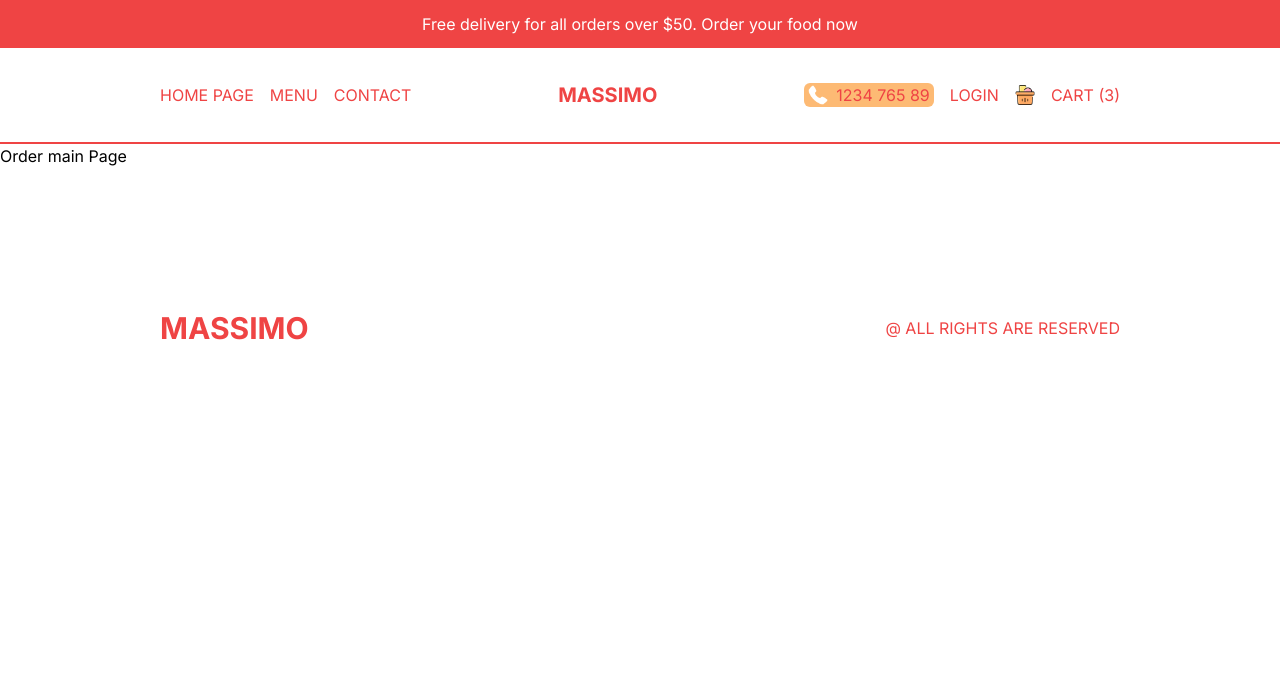
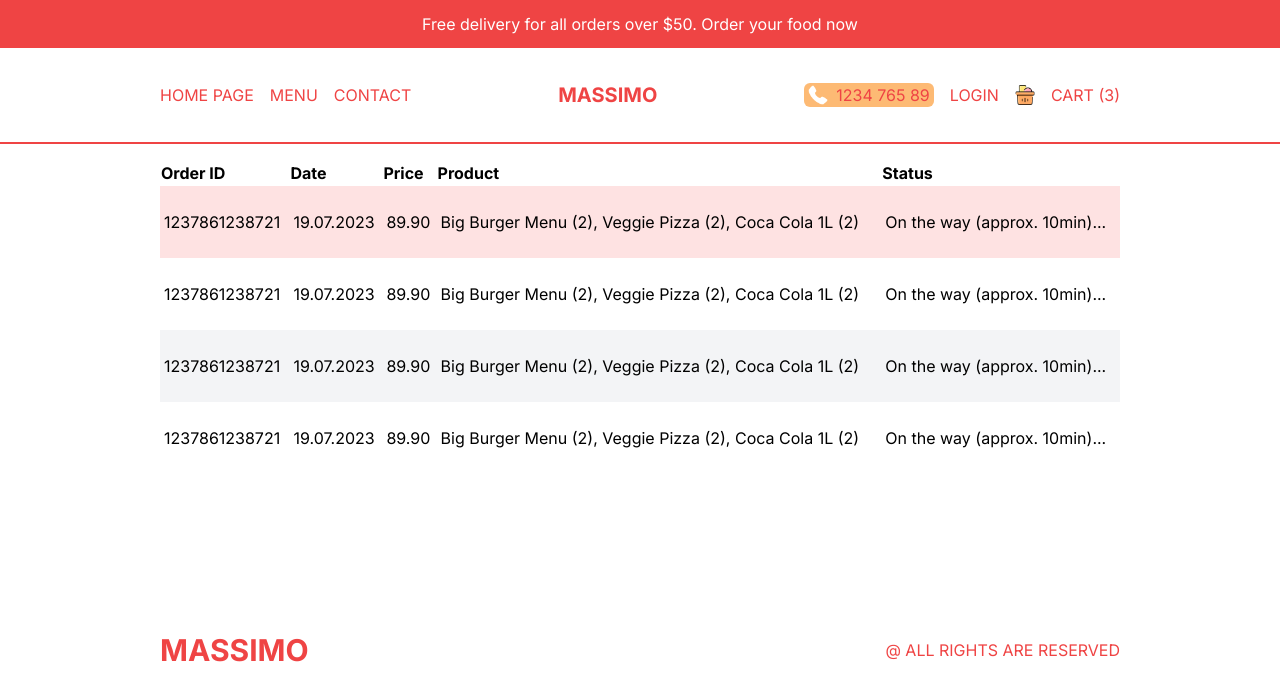
Before and after one commit to ArhamIT-003/Restaurant-UI, a Next.js app: page /orders in a window 1280 px wide. Shown: the top 700 px of the page. Built offline with nearby package versions, Linux system fonts and the light colour scheme.

Commit message:
Order page and all UI worked is completed.

```diff
--- a/src/app/orders/page.tsx
+++ b/src/app/orders/page.tsx
@@ -2,9 +2,65 @@
 
 const OrdersPage = () => {
   return (
-    <>
-      <main>Order main Page</main>
-    </>
+    <div className="p-4 lg:px-20 xl:px-40">
+      <table className="w-full">
+        <thead>
+          <tr className="text-left">
+            <th className="hidden md:hidden lg:block">Order ID</th>
+            <th>Date</th>
+            <th>Price</th>
+            <th className="hidden md:hidden lg:block">Product</th>
+            <th>Status</th>
+          </tr>
+        </thead>
+        <tbody>
+          <tr className="text-sm md:text-base bg-red-100">
+            <td className="hidden md:hidden lg:block py-6 px-1">
+              1237861238721
+            </td>
+            <td className="py-6 px-1">19.07.2023</td>
+            <td className="py-6 px-1">89.90</td>
+            <td className="hidden md:hidden lg:block py-6 px-1">
+              Big Burger Menu (2), Veggie Pizza (2), Coca Cola 1L (2)
+            </td>
+            <td className="py-6 px-1">On the way (approx. 10min)...</td>
+          </tr>
+          <tr className="text-sm md:text-base odd:bg-gray-100">
+            <td className="hidden md:hidden lg:block py-6 px-1">
+              1237861238721
+            </td>
+            <td className="py-6 px-1">19.07.2023</td>
+            <td className="py-6 px-1">89.90</td>
+            <td className="hidden md:hidden lg:block py-6 px-1">
+              Big Burger Menu (2), Veggie Pizza (2), Coca Cola 1L (2)
+            </td>
+            <td className="py-6 px-1">On the way (approx. 10min)...</td>
+          </tr>
+          <tr className="text-sm md:text-base odd:bg-gray-100">
+            <td className="hidden md:hidden lg:block py-6 px-1">
+              1237861238721
+            </td>
+            <td className="py-6 px-1">19.07.2023</td>
+            <td className="py-6 px-1">89.90</td>
+            <td className="hidden md:hidden lg:block py-6 px-1">
+              Big Burger Menu (2), Veggie Pizza (2), Coca Cola 1L (2)
+            </td>
+            <td className="py-6 px-1">On the way (approx. 10min)...</td>
+          </tr>
+          <tr className="text-sm md:text-base odd:bg-gray-100">
+            <td className="hidden md:hidden lg:block py-6 px-1">
+              1237861238721
+            </td>
+            <td className="py-6 px-1">19.07.2023</td>
+            <td className="py-6 px-1">89.90</td>
+            <td className="hidden md:hidden lg:block py-6 px-1">
+              Big Burger Menu (2), Veggie Pizza (2), Coca Cola 1L (2)
+            </td>
+            <td className="py-6 px-1">On the way (approx. 10min)...</td>
+          </tr>
+        </tbody>
+      </table>
+    </div>
   );
 };
 
```
